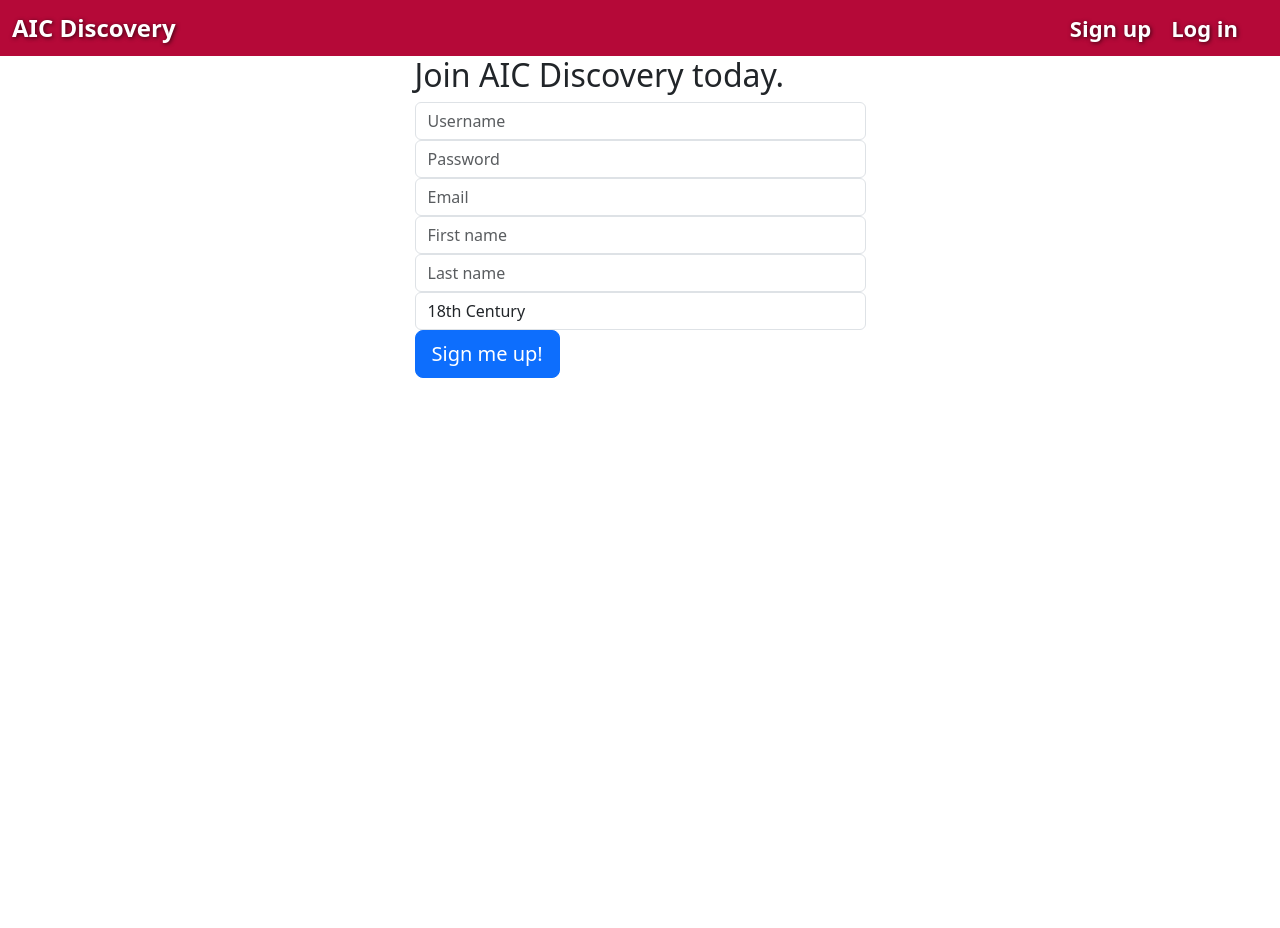
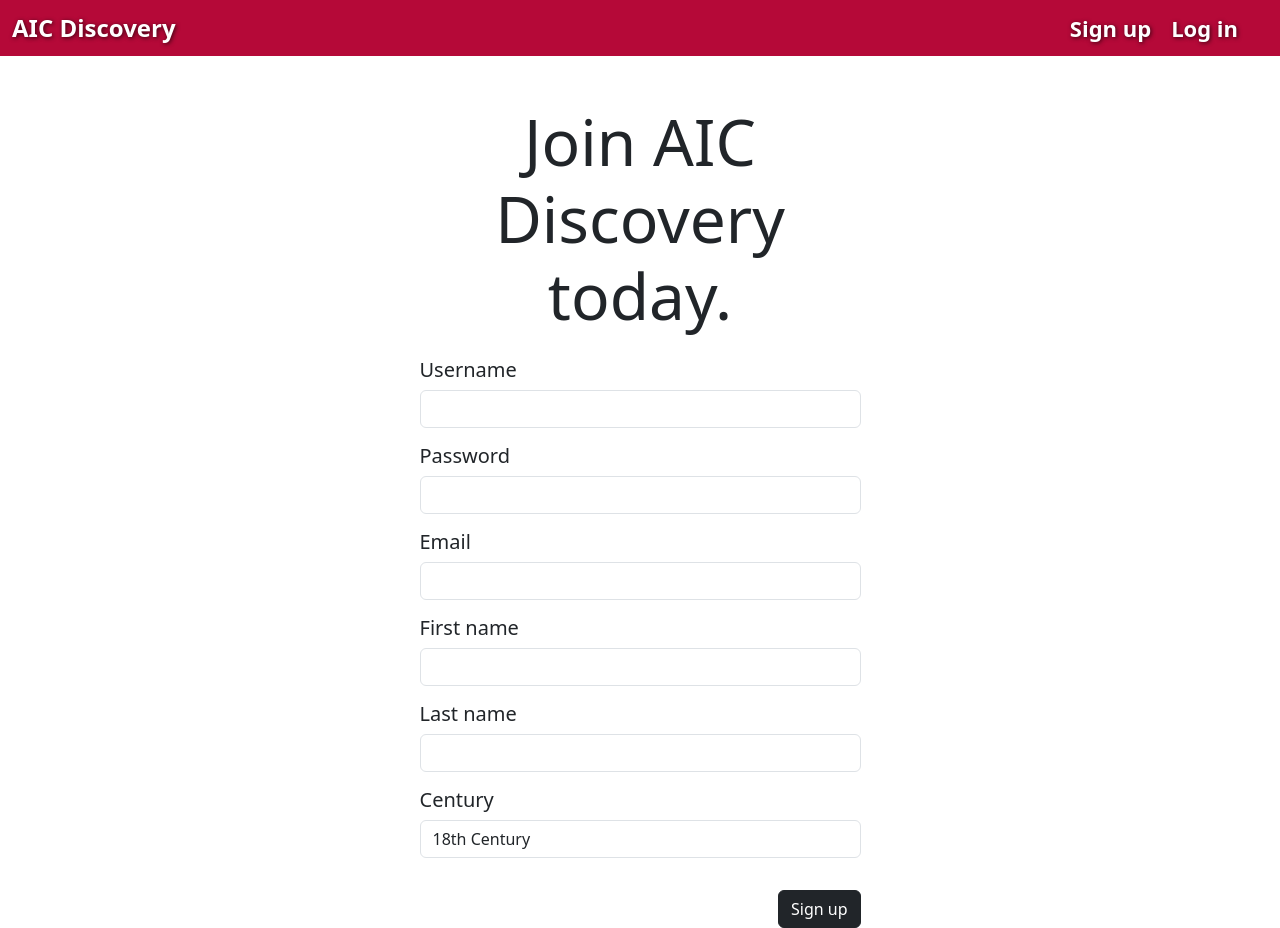
Before and after one commit to EMSAGER/aic_discovery, a Flask app: page /signup in a window 1280 px wide. Before the commit the page ends 378 px from the top, so only its background shows below. Run offline with Flask 3, Linux system fonts and the light colour scheme; data comes from the database, SQL or seed files in the repository; some libraries are stand-ins or nearby versions.

Commit message:
login, signup pages cleaned

```diff
--- a/templates/index.html
+++ b/templates/index.html
@@ -4,7 +4,7 @@
 <div class="container mt-5">
     <div class="row justify-content-center">
         <div class="col-md-8 text-center">
-            <h1>Welcome to AIC Discovery</h1>
+            <h1 class="display-2 font-weight-bold">Welcome to AIC Discovery</h1>
             <p>This app allows you to explore the Art Institute Collection. Sign up and enjoy!</p>
             <img src="{{ url_for('static', filename='images/Sunday.png') }}" class="img-fluid my-3" alt="A Sunday on La Grande Jatte">
 
--- a/templates/users/login.html
+++ b/templates/users/login.html
@@ -7,7 +7,7 @@
 <div class="container mt-5">
   <div class="row justify-content-md-center">
     <div class="col-md-7 col-lg-5">
-      <h2 class="join-message mb-4 display-4 text-center">Welcome back!</h2>
+      <h2 class="join-message mb-4 display-3 text-center font-weight-bold">Welcome back!</h2>
       <div class="row justify-content-center">
         <form method="POST" id="user_form" class="w-100">
           {{ form.hidden_tag() }}
@@ -17,8 +17,8 @@
               {% for error in field.errors %}
               <span class="text-danger">{{ error }}</span>
               {% endfor %}
-              {{ field.label(class="form-label")}}
-              {{ field(placeholder=field.label.text, class="form-control") }}
+              {{ field.label(class="form-label font-weight-bold h5")}}
+              {{ field(class="form-control") }}
             </div>
           {% endfor %}
 
--- a/templates/users/signup.html
+++ b/templates/users/signup.html
@@ -4,23 +4,31 @@
 
 {% block content %}
 
+<div class="container mt-5">
   <div class="row justify-content-md-center">
-  <div class="col-md-7 col-lg-5">
-    <h2 class="join-message">Join AIC Discovery today.</h2>
+    <div class="col-md-7 col-lg-5">
+    <h2 class="join-message mb-4 display-3 text-center font-weight-bold">Join AIC Discovery today.</h2>
     <div class="row justify-content-center">
-    <form method="POST" id="user_form">
+    <form method="POST" id="user_form" class="w-100">
       {{ form.hidden_tag() }}
 
       {% for field in form if field.widget.input_type != 'hidden' %}
-        {% for error in field.errors %}
-          <span class="text-danger">{{ error }}</span>
-        {% endfor %}
-        {{ field(placeholder=field.label.text, class="form-control") }}
+            <div class="form-group mb-3">
+              {% for error in field.errors %}
+              <span class="text-danger">{{ error }}</span>
+              {% endfor %}
+              {{ field.label(class="form-label font-weight-bold h5")}}
+              {{ field(class="form-control") }}
+            </div>
       {% endfor %}
 
-      <button class="btn btn-primary btn-lg btn-block">Sign me up!</button>
+      <div class="d-flex justify-content-end">
+        <button class="btn btn-dark btn-md mt-3">Sign up</button>
+      </div>
+
     </form>
   </div>
 </div>
 </div>
+</div>
 {% endblock %}
```
